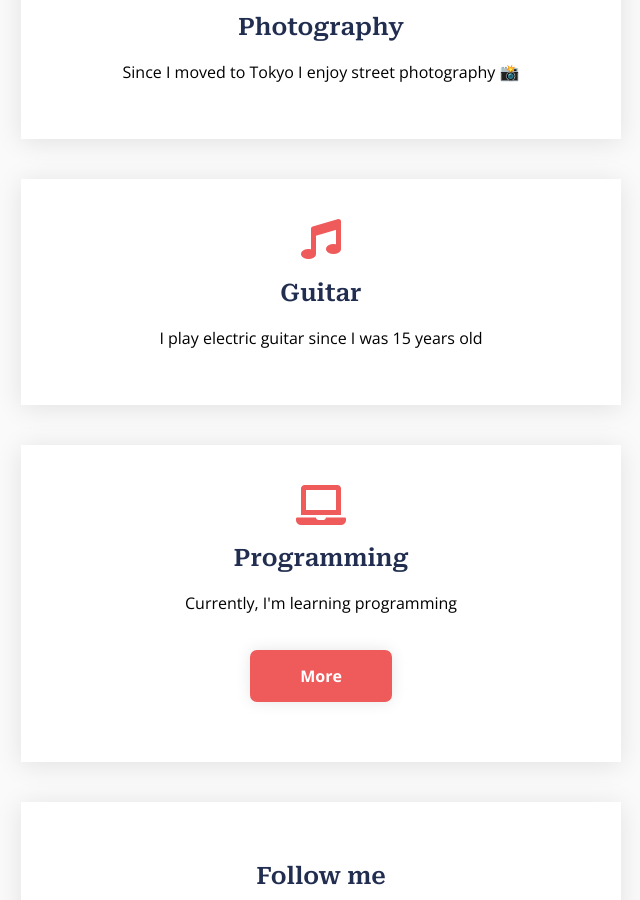
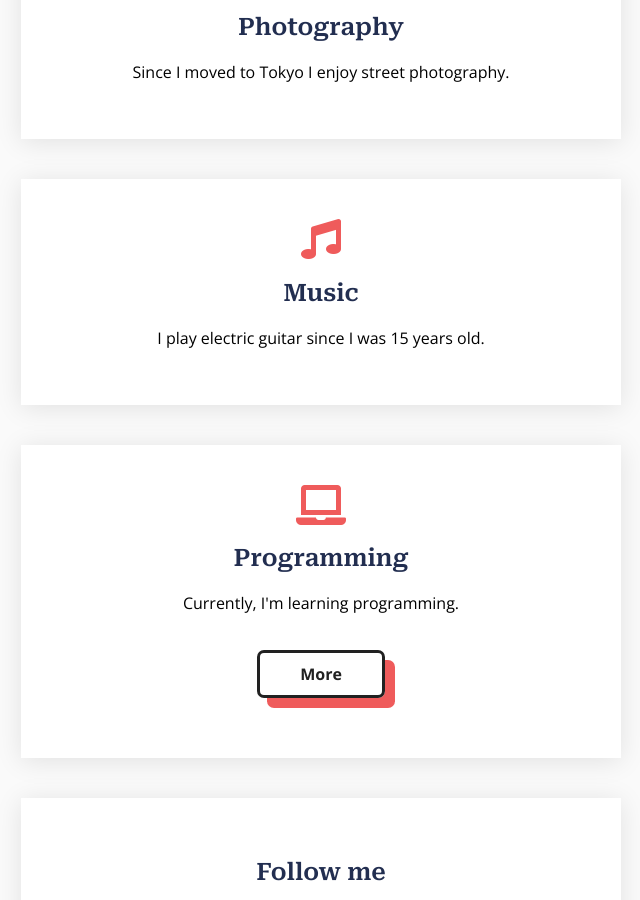
Before and after one commit to shinjimomoi/profile, a plain HTML site: page index.html in a window 1280 px wide. Shown: the part 569-1469 px from the top of the page, without its empty margins (319-959 px from the left). Drawn offline with nearby package versions, Linux system fonts and the light colour scheme.

Commit message:
chenged my name

```diff
--- a/index.html
+++ b/index.html
@@ -14,7 +14,7 @@
 <body>
   <div class="container text-center">
     <div class="card card-white">
-      <h1>Hello, I'm Shinji</h1>
+      <h1>Hello, I'm Shinji Momoi</h1>
       <img class="avatar img-circle" src="images/profile_pic.jpeg" alt="Shinji's profile_pic">
       <p>I love photography, design and big cities. <br>Currently working hard to become a web developer.
       </p>
@@ -22,17 +22,17 @@
       <div class="card card-white">
         <i class="fas fa-camera"></i>
         <h2>Photography</h2>
-        <p>Since I moved to Tokyo I enjoy street photography 📸</p>
+        <p>Since I moved to Tokyo I enjoy street photography.</p>
     </div>
       <div class="card card-white">
         <i class="fas fa-music"></i>
-        <h2>Guitar</h2>
-        <p>I play electric guitar since I was 15 years old</p>
+        <h2>Music</h2>
+        <p>I play electric guitar since I was 15 years old.</p>
     </div>
       <div class="card card-white">
         <i class="fas fa-laptop"></i>
         <h2>Programming</h2>
-        <p>Currently, I'm learning programming </p>
+        <p>Currently, I'm learning programming.</p>
         <a class="btn-red hover-link" href="https://github.com/shinjimomoi">More</a>
     </div>
     <div class="card card-white">
--- a/style.css
+++ b/style.css
@@ -16,18 +16,21 @@ h2 {
 a.btn-red {
   text-decoration: none;
   font-weight: bold;
-  color: #fff;
+  color: rgb(33, 33, 33);
   display: inline-block;
-  background-color: #EF5B5B;
-  padding: 15px 50px;
-  box-shadow: 0 0 15px rgb(0 0 0 / 10%);
+  border: 3px solid rgb(33, 33, 33);
+  padding: 10px 40px;
+  box-shadow: 10px 10px #EF5B5B;
   border-radius: 7px;
   margin: 20px;
+
+  transition: .2s ease-in-out;
 }
 
-.hover-link:hover {
+a.hover-link:hover {
   background-color: #ff4646;
-  transition: .5s;
+  box-shadow: 3px 3px #EF5B5B;
+  color: #fff;
 }
 
 .img-circle {
@@ -58,14 +61,13 @@ ul {
 /* Icons */
 
 li a {
-  font-size: 40px;
+
   color: #EF5B5B;
+  transition: ease-in-out .3s;
 }
 
 li a, li i:hover {
-  font-size: 40px;
   color: #ff4646;
-  transition: .5s;
 }
 
 i {
```
